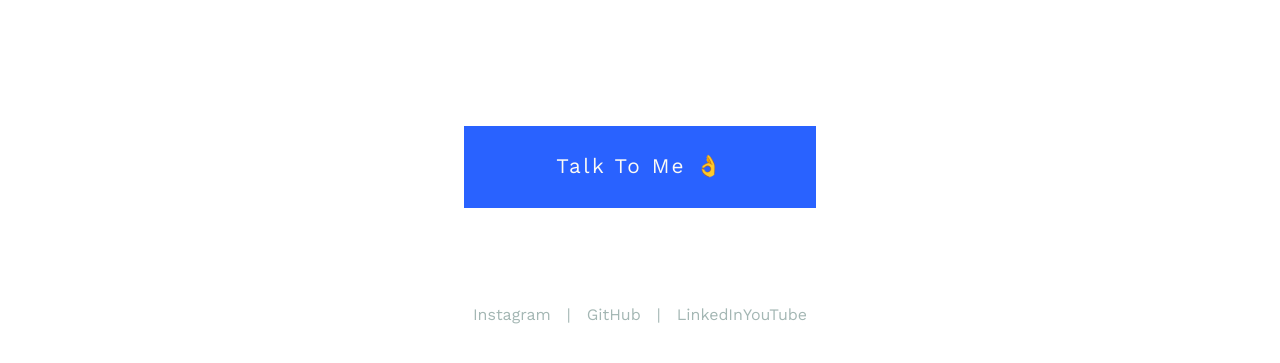
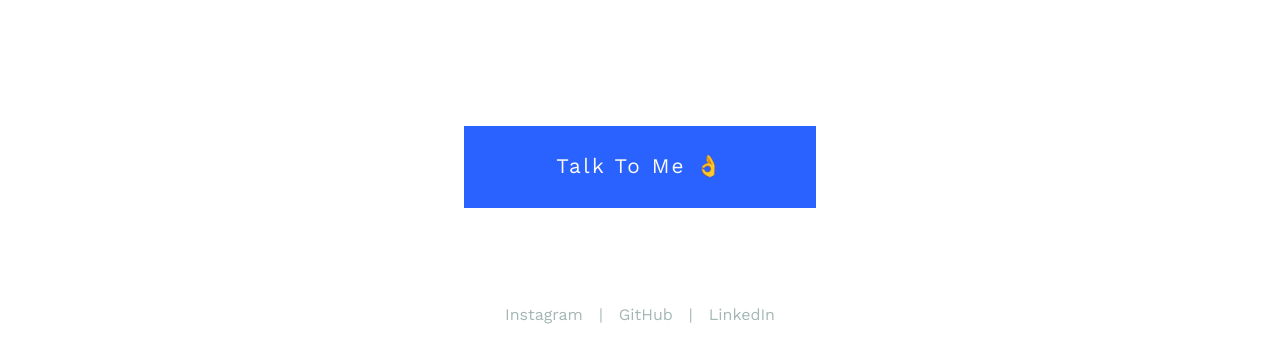
Before and after one commit to RifaiM/Portfolio, a plain HTML site: page index.html in a window 1280 px wide. Shown: the part 4482-4845 px from the top of the page. Drawn offline with nearby package versions, Linux system fonts and the light colour scheme.

Commit message:
Update index.html

```diff
--- a/index.html
+++ b/index.html
@@ -107,7 +107,6 @@
                 <li><a href="https://www.instagram.com/mchrifai/">Instagram</a></li>
                 <li><a href="https://github.com/RifaiM">GitHub</a></li>
                 <li><a href="https://www.linkedin.com/in/mochammad-rifai-5064b8144/">LinkedIn</a></li>
-                <li><a href="https://www.youtube.com/@mchrifai">YouTube</a></li>
             </ul>
         </div>
     </footer>
```
